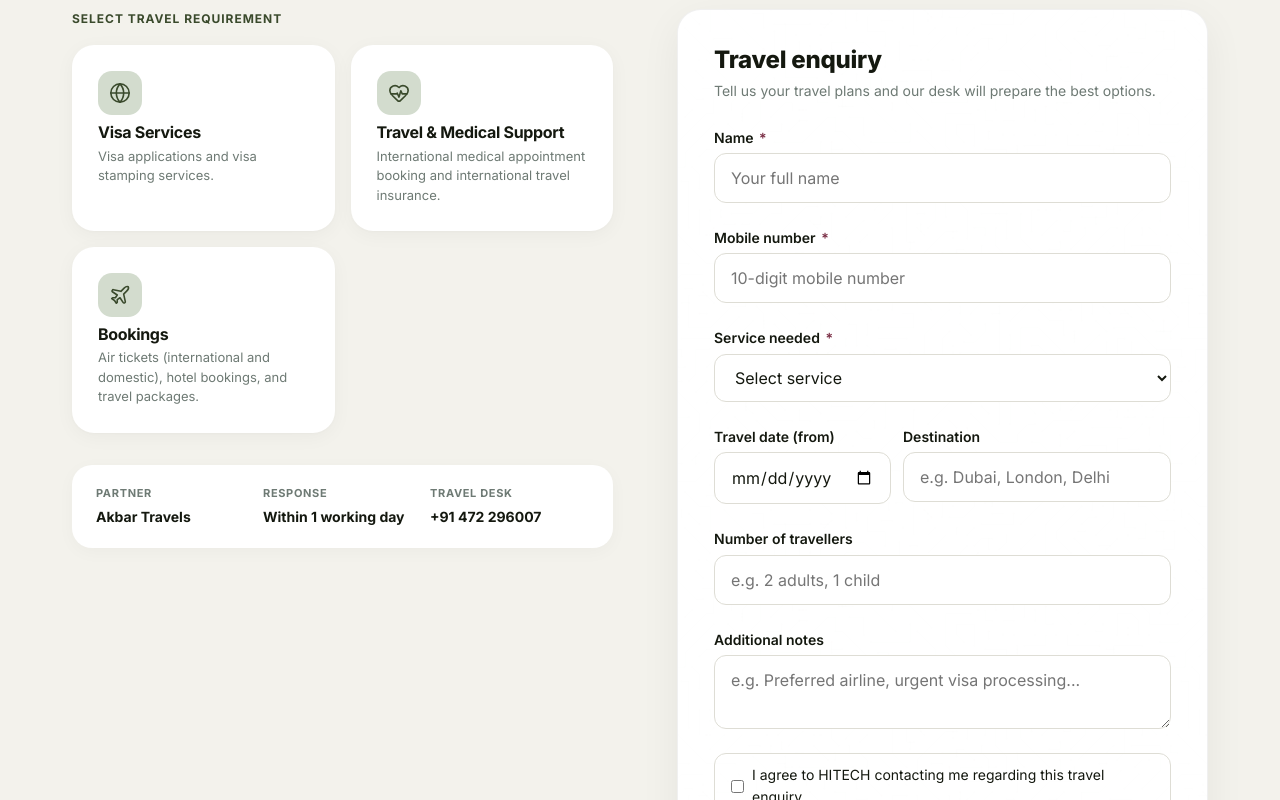
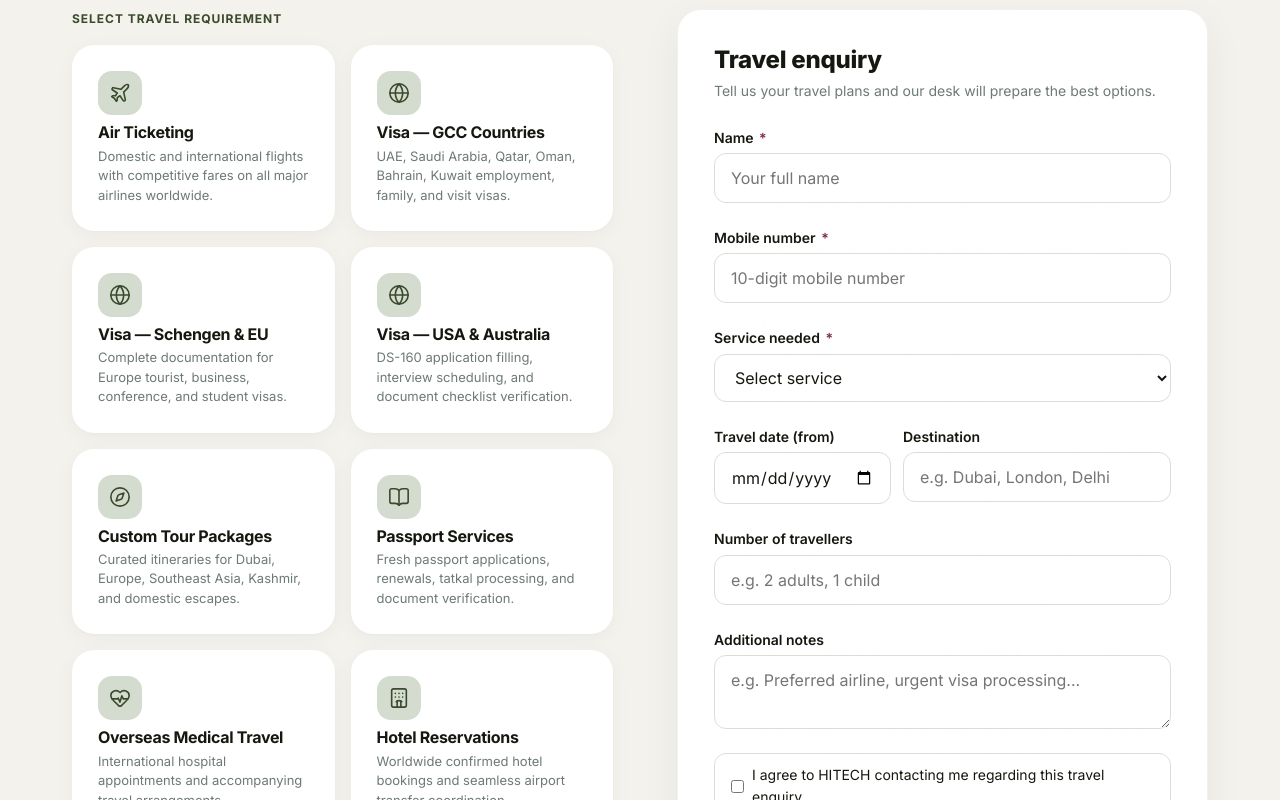
Before and after one commit to shahirshamsudheen/Hitech, a Next.js app: page /travel in a window 1280 px wide. Shown: the part 500-1300 px from the top of the page. Built offline with nearby package versions, Linux system fonts and the light colour scheme.

Commit message:
Revert travel page to previous state

```diff
--- a/app/travel/page.tsx
+++ b/app/travel/page.tsx
@@ -2,15 +2,20 @@
 
 import { Suspense, useState, useRef } from 'react';
 import { useSearchParams } from 'next/navigation';
-import { Plane, Globe, HeartPulse } from 'lucide-react';
+import { Plane, Globe, Compass, HeartPulse, Hotel, BookOpen } from 'lucide-react';
 import { generateReference } from '@/lib/referenceGenerator';
 import { buildWhatsAppUrl } from '@/lib/whatsapp';
 import styles from './page.module.css';
 
 const TRAVEL_SERVICES = [
-  { key: 'visa', icon: Globe, heading: 'Visa Services', line: 'Visa applications and visa stamping services.' },
-  { key: 'travel-support', icon: HeartPulse, heading: 'Travel & Medical Support', line: 'International medical appointment booking and international travel insurance.' },
-  { key: 'bookings', icon: Plane, heading: 'Bookings', line: 'Air tickets (international and domestic), hotel bookings, and travel packages.' }
+  { key: 'air-ticketing', icon: Plane, heading: 'Air Ticketing', line: 'Domestic and international flights with competitive fares on all major airlines worldwide.' },
+  { key: 'visa-gcc', icon: Globe, heading: 'Visa — GCC Countries', line: 'UAE, Saudi Arabia, Qatar, Oman, Bahrain, Kuwait employment, family, and visit visas.' },
+  { key: 'visa-schengen', icon: Globe, heading: 'Visa — Schengen & EU', line: 'Complete documentation for Europe tourist, business, conference, and student visas.' },
+  { key: 'visa-usa', icon: Globe, heading: 'Visa — USA & Australia', line: 'DS-160 application filling, interview scheduling, and document checklist verification.' },
+  { key: 'tours', icon: Compass, heading: 'Custom Tour Packages', line: 'Curated itineraries for Dubai, Europe, Southeast Asia, Kashmir, and domestic escapes.' },
+  { key: 'passport', icon: BookOpen, heading: 'Passport Services', line: 'Fresh passport applications, renewals, tatkal processing, and document verification.' },
+  { key: 'medical', icon: HeartPulse, heading: 'Overseas Medical Travel', line: 'International hospital appointments and accompanying travel arrangements.' },
+  { key: 'hotel', icon: Hotel, heading: 'Hotel Reservations', line: 'Worldwide confirmed hotel bookings and seamless airport transfer coordination.' },
 ];
 
 function TravelContent() {
```
